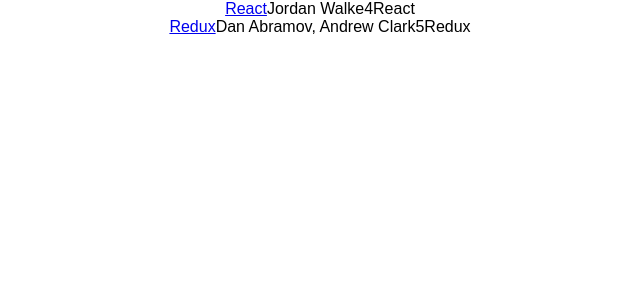
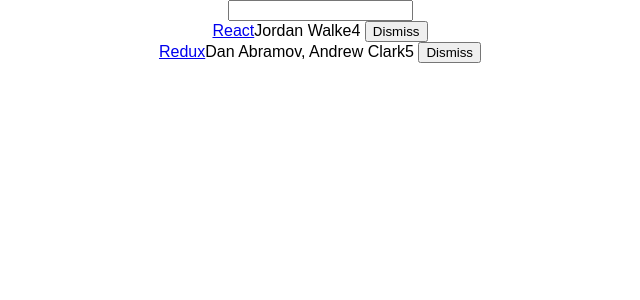
Before and after one commit to sumitoberoi1/HackerNewsReactClient, a React (Create React App) app in the folder hackernews/hackernews/: page / in a window 1280 px wide. Shown: the top 300 px of the page, without its empty margins (320-960 px from the left). Built offline with nearby package versions, Linux system fonts and the light colour scheme.

Commit message:
Searchbar and filter added

```diff
--- a/hackernews/hackernews/src/App.js
+++ b/hackernews/hackernews/src/App.js
@@ -1,6 +1,7 @@
 import React, { Component } from 'react';
 import logo from './logo.svg';
 import './App.css';
+import { isString } from 'util';
 const list = [
   {
     title: 'React',
@@ -21,19 +22,39 @@
 ];
 
 class App extends Component {
+  constructor(props) {
+    super(props);
+    this.state = {
+      list,
+      searchTerm : ''
+    };
+    this.onSearchChange = this.onSearchChange.bind(this);
+  }
+  onDismiss(objectID) {
+    console.log(this);
+    const modifiedList = this.state.list.filter(item=>item.objectID !== objectID);
+    this.setState({list:modifiedList});
+  }
+  onSearchChange(event) {
+    this.setState({searchTerm:event.target.value});
+  }
+
   render() {
     const hello = ` 1 road to learning react with var`;
     return (
       <div className = "App">
+      <form>
+        <input type="text" onChange = {this.onSearchChange}/>
+      </form>
         {
-          list.map(item =>
+          this.state.list.filter(item => item.title.toLowerCase().includes(this.state.searchTerm.toLocaleLowerCase())).map(item =>
             <div key = {item.objectID}>
               <span>
                 <a href = {item.url}>{item.title}</a>
               </span>
               <span>{item.author}</span>
               <span>{item.points}</span>
-              {item.title}
+              <span> <button onClick={() => this.onDismiss(item.objectID)} type="button">Dismiss</button></span>
             </div>)
         }
         {
```
